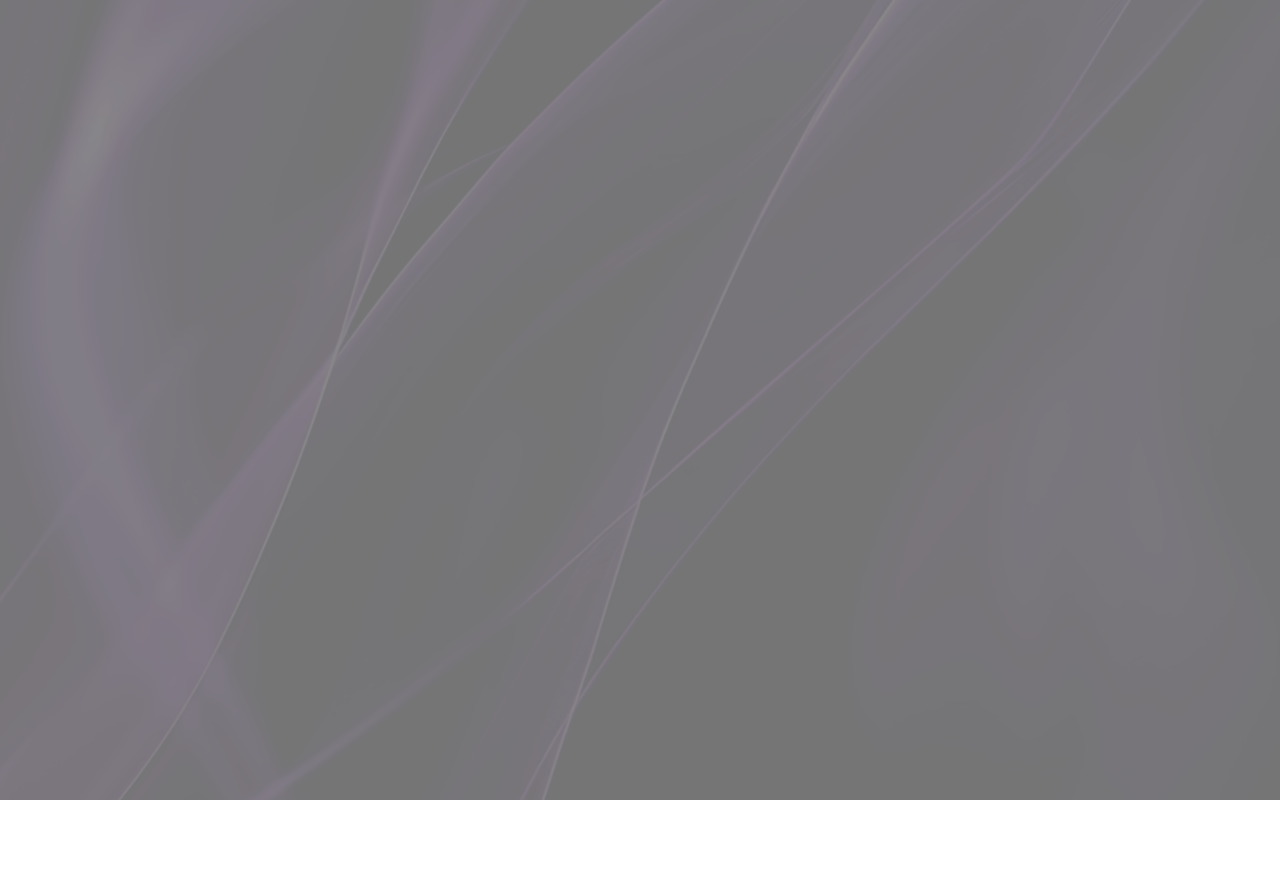
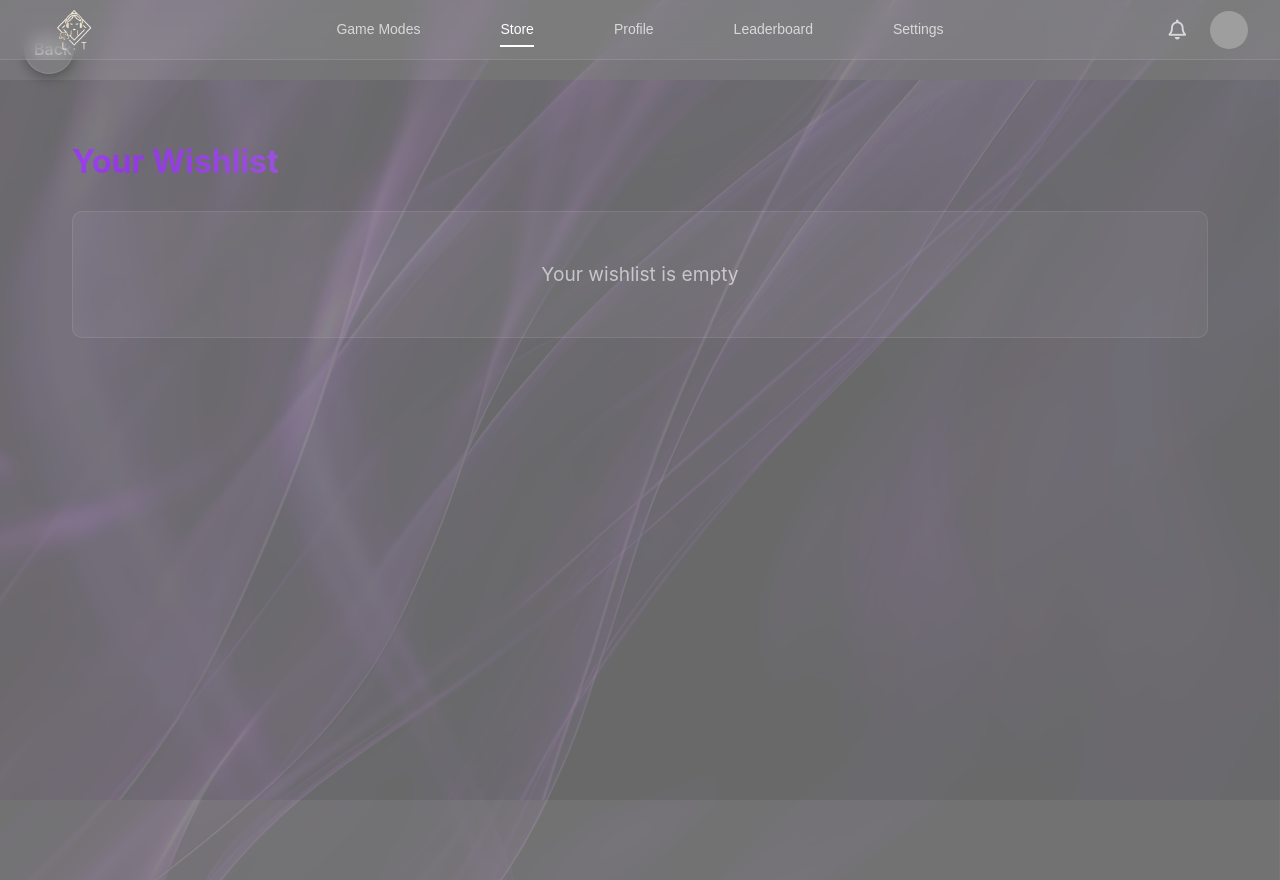
Before and after one commit to luxuryintaste-LIT/lit-ecommerce-backend, a React (Vite) app: page /wishlist in a window 1280 px wide. Before the commit this address had no page. Before the commit the page ends 800 px from the top, so only its background shows below. Built offline with nearby package versions, Linux system fonts and the light colour scheme; grey boxes are pictures that could not be loaded.

Commit message:
revovered the old code

```diff
--- a/src/App.jsx
+++ b/src/App.jsx
@@ -1,5 +1,6 @@
 import React, { useState } from 'react';
 import { BrowserRouter as Router, Routes, Route, Navigate } from 'react-router-dom';
+import { WishlistProvider } from './context/WishlistContext';
 import Navbar from './components/Navbar';
 import CategoryCards from './components/CategoryCards';
 import SearchBar from './components/SearchBar';
@@ -9,6 +10,7 @@ import Footer from './components/Footer';
 import ProductDetailsPage from './pages/ProductDetailsPage';
 import AdminLogin from './pages/AdminLogin';
 import AddProductForm from './components/AddProductForm';
+import WishlistPage from './pages/WishlistPage';
 import bodyBg from './img/body-bg.png';
 import './App.css';
 
@@ -65,6 +67,7 @@ const AdminDashboard = () => {
 
 function App() {
   return (
+    <WishlistProvider>
       <Router>
         <Routes>
           <Route path="/" element={
@@ -79,6 +82,7 @@ function App() {
           } />
           <Route path="/product/:productId" element={<ProductDetailsPage />} />
           <Route path="/admin/login" element={<AdminLogin />} />
+          <Route path="/wishlist" element={<WishlistPage />} />
           <Route
             path="/admin/dashboard"
             element={
@@ -89,6 +93,7 @@ function App() {
           />
         </Routes>
       </Router>
+    </WishlistProvider>
   );
 }
 
--- a/src/pages/WishlistPage.jsx
+++ b/src/pages/WishlistPage.jsx
@@ -1,4 +1,4 @@
-import React from 'react';
+import React, { useState } from 'react';
 import { Link } from 'react-router-dom';
 import Navbar from '../components/Navbar';
 import { useWishlist } from '../context/WishlistContext';
@@ -6,12 +6,17 @@ import '../styles/WishlistPage.css';
 
 const WishlistPage = () => {
   const { wishlist, removeFromWishlist } = useWishlist();
+  const [selectedCategory, setSelectedCategory] = useState('all');
 
   const handleRemoveClick = (e, productId) => {
     e.preventDefault();
     e.stopPropagation();
     removeFromWishlist(productId);
   };
+
+  const filteredWishlist = selectedCategory === 'all'
+    ? wishlist
+    : wishlist.filter(product => product.category === selectedCategory);
 
   return (
     <div className="wishlist-page">
@@ -26,8 +31,34 @@ const WishlistPage = () => {
       </div>
       <div className="wishlist-container">
         <h1 className="wishlist-title">Your Wishlist</h1>
+
+        {wishlist.length > 0 && (
+          <div className="filter-container">
+            <select
+              className="filter-select"
+              value={selectedCategory}
+              onChange={(e) => setSelectedCategory(e.target.value)}
+            >
+              <option value="all">All Categories</option>
+              <option value="men">Men</option>
+              <option value="women">Women</option>
+              <option value="kids">Kids</option>
+              <option value="accessories">Accessories</option>
+            </select>
+          </div>
+        )}
+
+        {filteredWishlist.length === 0 ? (
+          <div className="empty-wishlist">
+            {wishlist.length === 0 ? (
+              <p>Your wishlist is empty</p>
+            ) : (
+              <p>No items found in this category</p>
+            )}
+          </div>
+        ) : (
           <div className="wishlist-items">
-          {wishlist.map(product => (
+            {filteredWishlist.map(product => (
               <Link to={`/product/${product.id}`} key={product.id} className="wishlist-item">
                 <img src={product.image} alt={product.name} />
                 <h3>{product.name}</h3>
@@ -41,6 +72,7 @@ const WishlistPage = () => {
               </Link>
             ))}
           </div>
+        )}
       </div>
     </div>
   );
--- a/src/styles/WishlistPage.css
+++ b/src/styles/WishlistPage.css
@@ -12,6 +12,8 @@
   margin-top: 5rem;
   display: flex;
   justify-content: flex-start;
+  position: relative;
+  z-index: 1;
 }
 
 .back-button {
@@ -46,6 +48,45 @@
   background: linear-gradient(85.68deg, #9333ea, #fffefe);
   -webkit-background-clip: text;
   -webkit-text-fill-color: transparent;
+}
+
+.filter-container {
+  margin-bottom: 2rem;
+  display: flex;
+  justify-content: flex-end;
+}
+
+.filter-select {
+  padding: 0.5rem 1rem;
+  background: rgba(255, 255, 255, 0.05);
+  border: 1px solid rgba(255, 255, 255, 0.1);
+  border-radius: 25px;
+  color: white;
+  font-size: 1rem;
+  cursor: pointer;
+  transition: all 0.3s ease;
+}
+
+.filter-select:hover {
+  background: rgba(255, 255, 255, 0.1);
+}
+
+.filter-select:focus {
+  outline: none;
+  border-color: #9333ea;
+}
+
+.empty-wishlist {
+  text-align: center;
+  padding: 3rem;
+  background: rgba(255, 255, 255, 0.05);
+  border-radius: 10px;
+  border: 1px solid rgba(255, 255, 255, 0.1);
+}
+
+.empty-wishlist p {
+  font-size: 1.2rem;
+  color: rgba(255, 255, 255, 0.7);
 }
 
 .wishlist-items {
@@ -120,4 +161,8 @@
   .wishlist-title {
     font-size: 1.5rem;
   }
+
+  .filter-container {
+    justify-content: center;
+  }
 }
```
Also changed, not shown: package.json (+1 -18 lines), 1 other file (tests, documents, lock files or other folders). Lines whose indentation alone changed are shown as unchanged.
